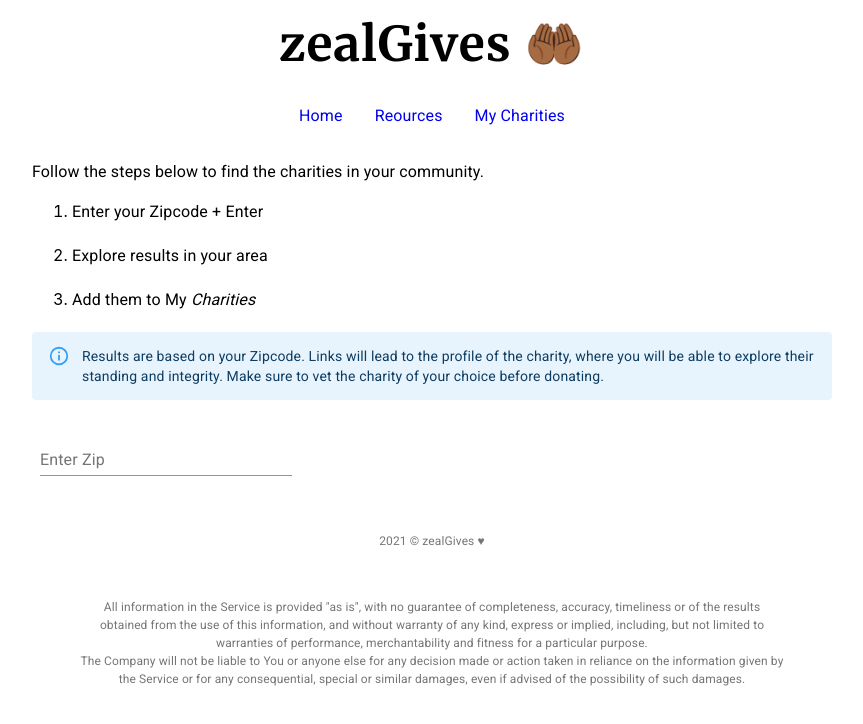
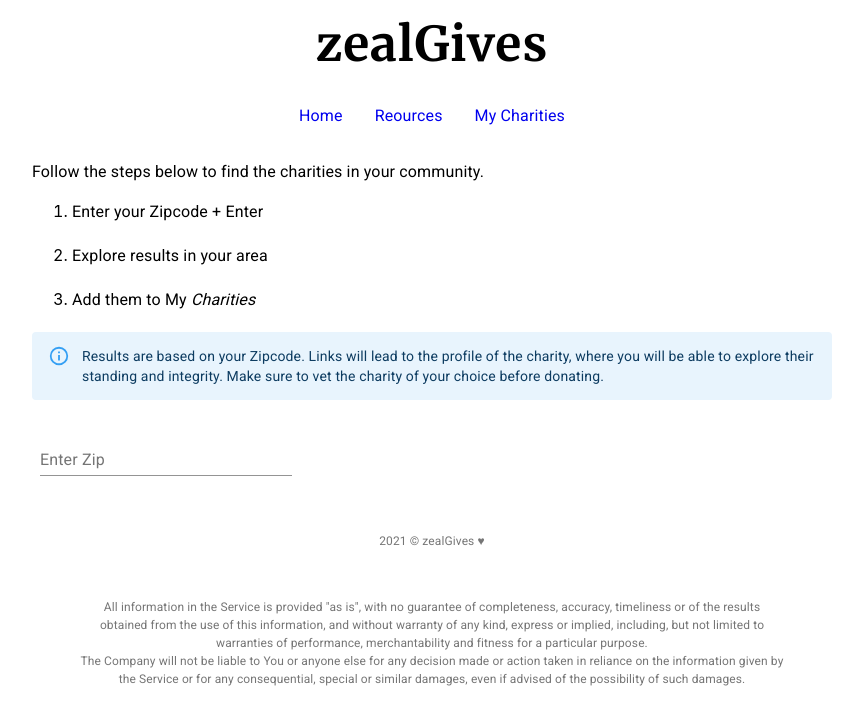
Before and after one commit to carlosabreuh/zeal, a React (Create React App) app: page /Resources in a window 1280 px wide. Shown: the top 724 px of the page, without its empty margins (208-1071 px from the left). Built offline with nearby package versions, Linux system fonts and the light colour scheme; the HTML template or start-up script is replaced by a standard one.

Commit message:
Update Header.jsx

```diff
--- a/src/components/Header.jsx
+++ b/src/components/Header.jsx
@@ -29,7 +29,7 @@ export default function Header() {
       className={`${classes.title} header-text`}
     >
 
-      zealGives 🤲🏾
+      zealGives
     </Typography>
   );
 }
```
